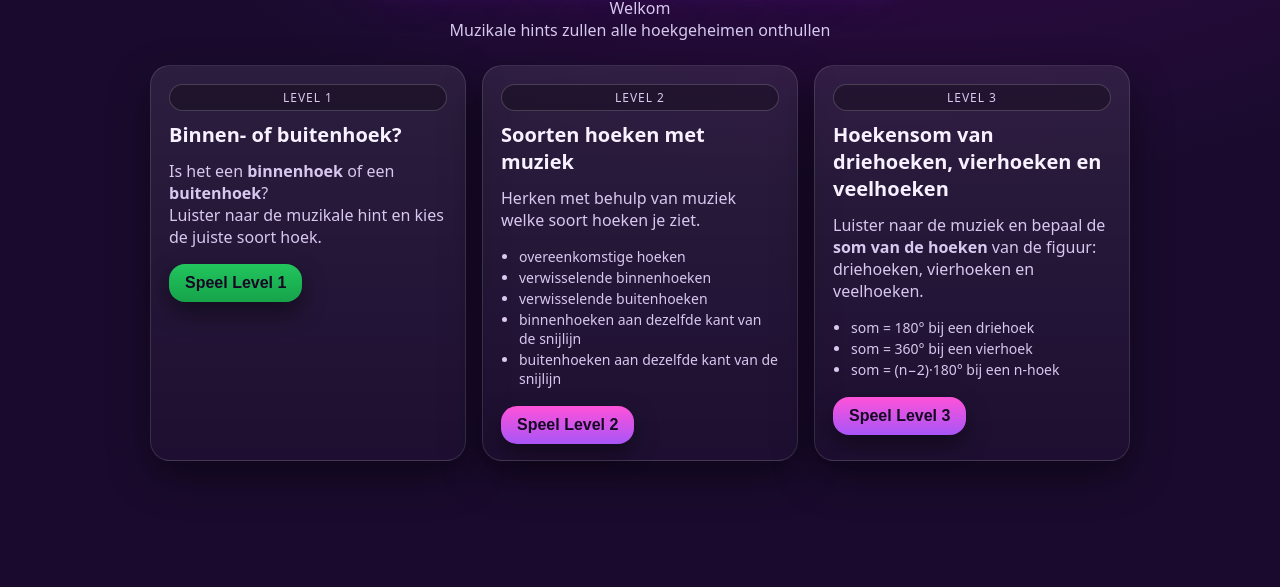
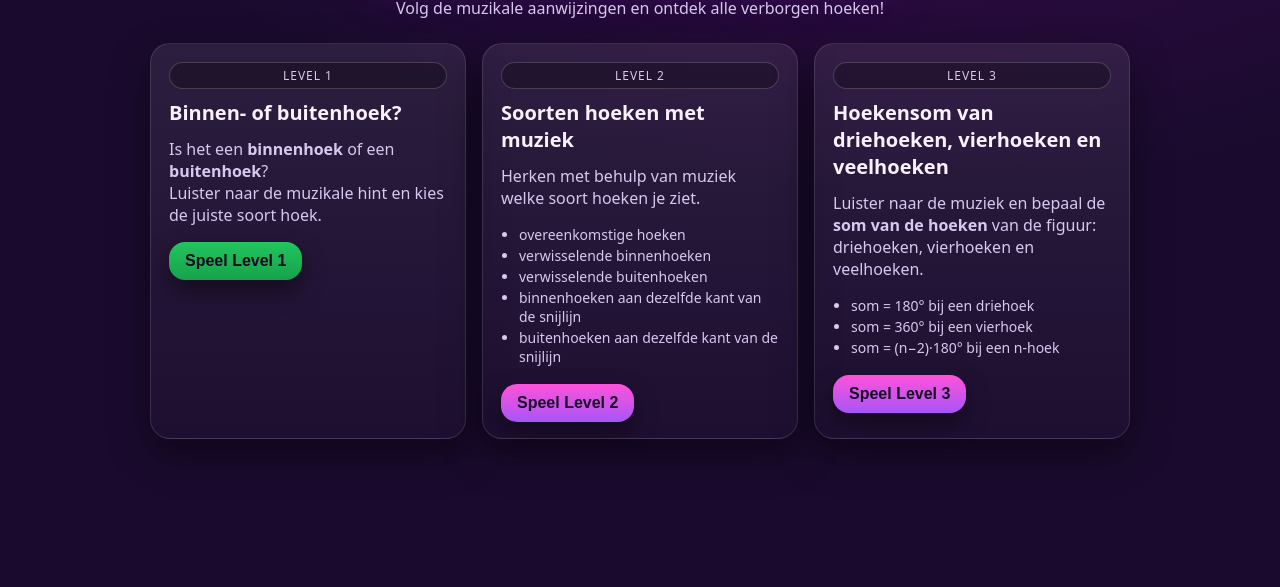
Before and after one commit to Intunez/3SoundAngles3, a plain HTML site: page index.html in a window 1280 px wide. Shown: the part 213-800 px from the top of the page. Drawn offline with Linux system fonts and the light colour scheme.

Commit message:
Update index.html

```diff
--- a/index.html
+++ b/index.html
@@ -182,8 +182,8 @@
     <header>
       <h1>SOUNDANGLES</h1>
       <p class="subtitle">
-        Welkom <br>
-        Muzikale hints zullen alle hoekgeheimen onthullen
+
+        Volg de muzikale aanwijzingen en ontdek alle verborgen hoeken!
       </p>
     </header>
 
```
